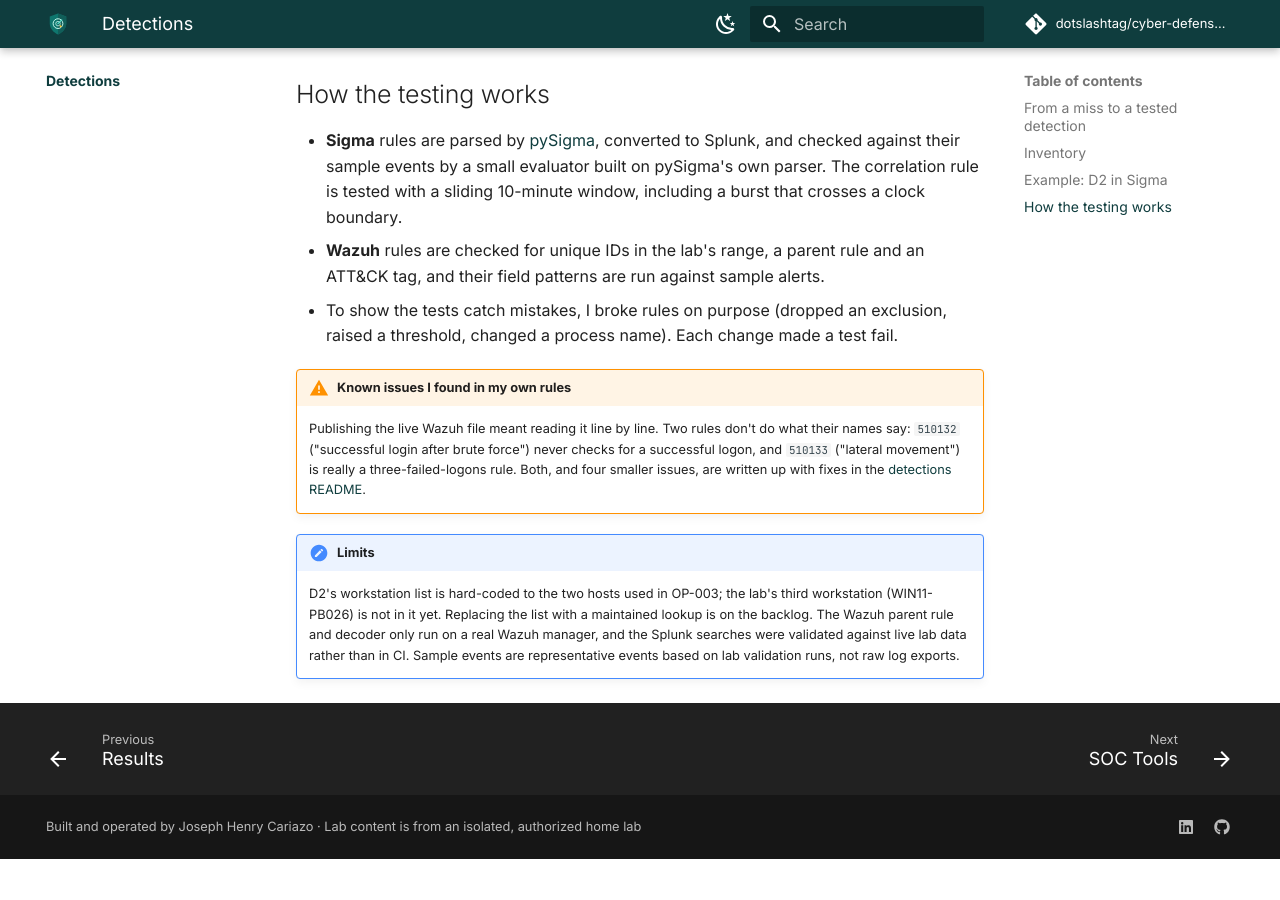
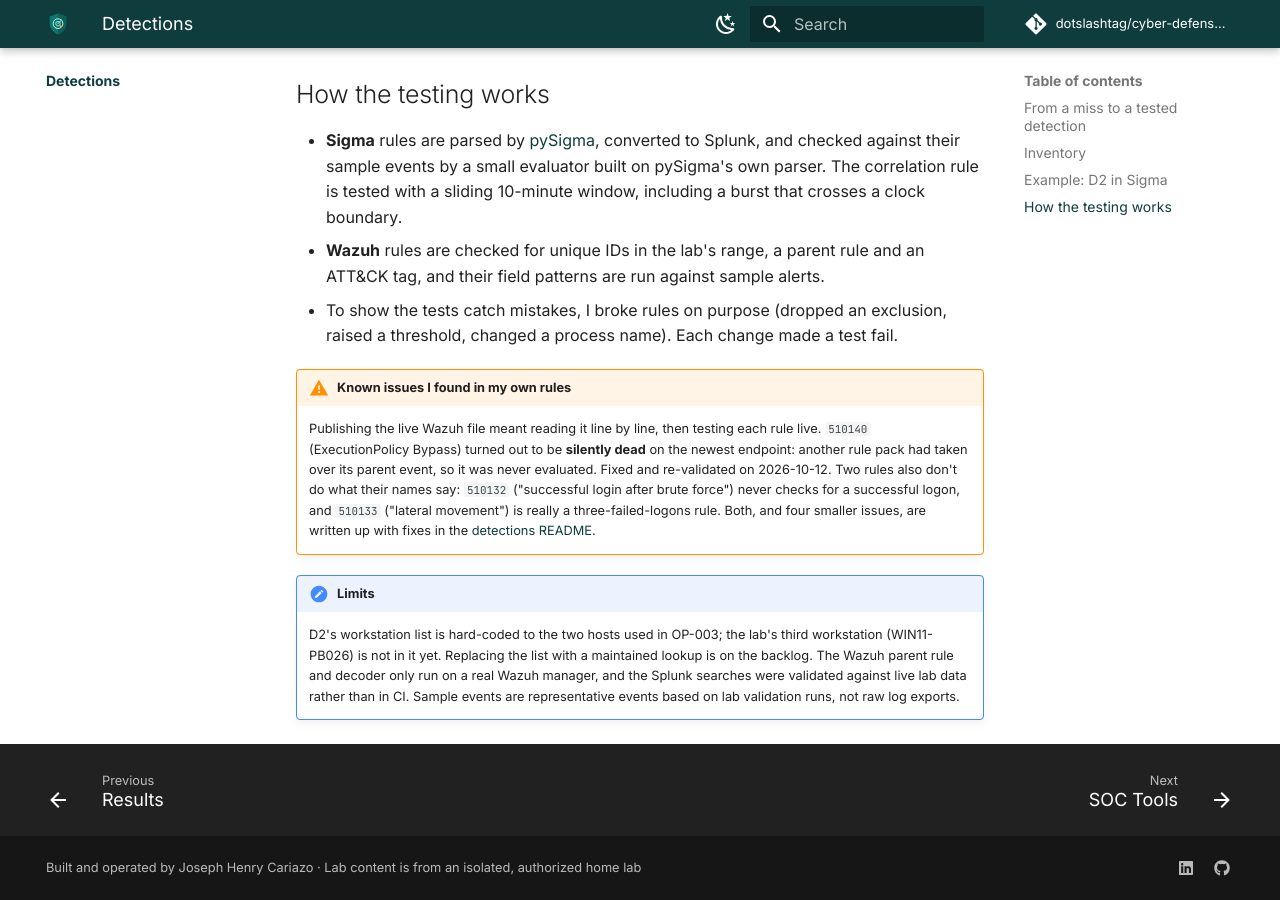
Before and after one commit to dotslashtag/cyber-defense-lab, an MkDocs documentation site: the page built from docs/detections/index.md, in a window 1280 px wide and 900 px high, scrolled down 2879 px. Built offline with MkDocs 1.6.1 and Material for MkDocs 9.7.7, drawn with Linux system fonts in a browser that asks for light colours; comment, search, counter and statistics services are not loaded; before the commit the page ends 3738 px from its top, so only the background shows below that.

Commit message:
fix(detections): mirror live 510140 fix (re-parent to 100162, catch -ep/-exec)
510140 was never reached on WIN11-OPS01 because SOCFortress rule 100162
now classifies Sysmon PowerShell process events instead of 92027. The rule
now lists both parents and catches abbreviated -ep/-ex/-exec forms.
Validated live; test cases use the live validation command lines.

Co-Authored-By: Claude Opus 5.5 <noreply@anthropic.com>
Claude-Session: https://claude.ai/code/session_01VSxWRXTvMG1cQKzoG3F5Sa

```diff
--- a/docs/detections/index.md
+++ b/docs/detections/index.md
@@ -100,7 +100,10 @@ controller, a loopback logon, a console logon and a failed logon must not.
   exclusion, raised a threshold, changed a process name). Each change made a test fail.
 
 !!! warning "Known issues I found in my own rules"
-    Publishing the live Wazuh file meant reading it line by line. Two rules don't do
+    Publishing the live Wazuh file meant reading it line by line, then testing each
+    rule live. `510140` (ExecutionPolicy Bypass) turned out to be **silently dead** on
+    the newest endpoint: another rule pack had taken over its parent event, so it was
+    never evaluated. Fixed and re-validated on 2026-10-12. Two rules also don't do
     what their names say: `510132` ("successful login after brute force") never
     checks for a successful logon, and `510133` ("lateral movement") is really a
     three-failed-logons rule. Both, and four smaller issues, are written up with
```
Also changed, not shown: detections/README.md (+1 -1 lines), 2 other files.
